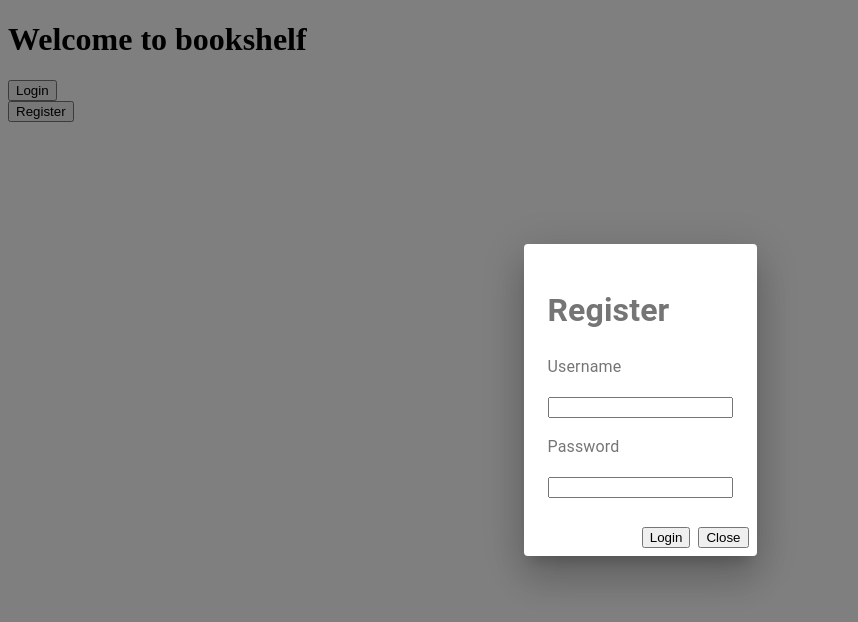
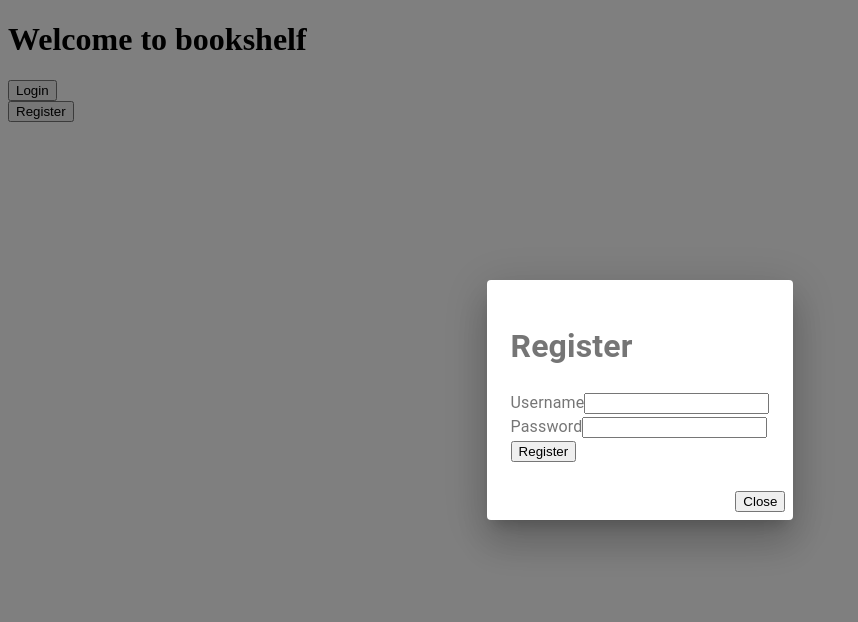
Before and after one commit to Efury1/Bookshelf, a React (Create React App) app: page / in a window 1280 px wide. Both pictures are taken after a click on the button "Register". Shown: the top 622 px of the page, without its empty margins (0-858 px from the left). Built offline with nearby package versions, Linux system fonts and the light colour scheme.

Commit message:
Console log register and login form text

```diff
--- a/src/components/auth/MyRegister.js
+++ b/src/components/auth/MyRegister.js
@@ -7,18 +7,41 @@ import DialogContent from "@material-ui/core/DialogContent";
 import Button from "@material-ui/core/Button";
 
 
+function LoginForm({onSubmit, buttonText}) {
+  function handleSubmit(event) {
+    event.preventDefault()
+    const {username, password} = event.target.elements
+    onSubmit({
+      username: username.value,
+      password: password.value,
+    })
+  }
+
+  return(
+    <form onSubmit={handleSubmit}>
+    <h1>Register</h1>
+    <div>
+      <label>Username</label>
+      <input id="username" type="text"/>
+    </div>
+      <label>Password</label>
+      <input id="password" type="password"/>
+    <div>
+      <button type="submit">{buttonText}</button>
+    </div>
+  </form>
+  )
+}
+
+//Comment
 export default function App() {
+
+  function register(formData) {
+    console.log('register', formData)
+  }
 
   const [openModal, setOpenModal] = React.useState('none');
   const [inputValue, setInputValue] = React.useState("");
-
-  /*const setOpenModal = () => {
-    setOpen(true);
-  };*/
-
-  const handleToClose = () => {
-    setOpenModal(false);
-  };
 
   return (
     <div style={{}}>
@@ -27,22 +50,11 @@ export default function App() {
         <DialogContent>
           <DialogContentText>
           <div className="login-wrapper">
-            <h1>Register</h1>
-              <form>
-                <label>
-                  <p>Username</p>
-                    <input type="text" />
-                </label>
-                <label>
-                  <p>Password</p>
-                  <input type="password" />
-                </label>
-            </form>
+            <LoginForm onSubmit={register} buttonText="Register"></LoginForm>
           </div>
           </DialogContentText>
         </DialogContent>
        <DialogActions>
-         <button onClick={() => setOpenModal('none') === 'register'}>Login</button>
          <button onClick={() => setOpenModal('none') === 'register'}>Close</button>
        </DialogActions>
      </Dialog>
```
